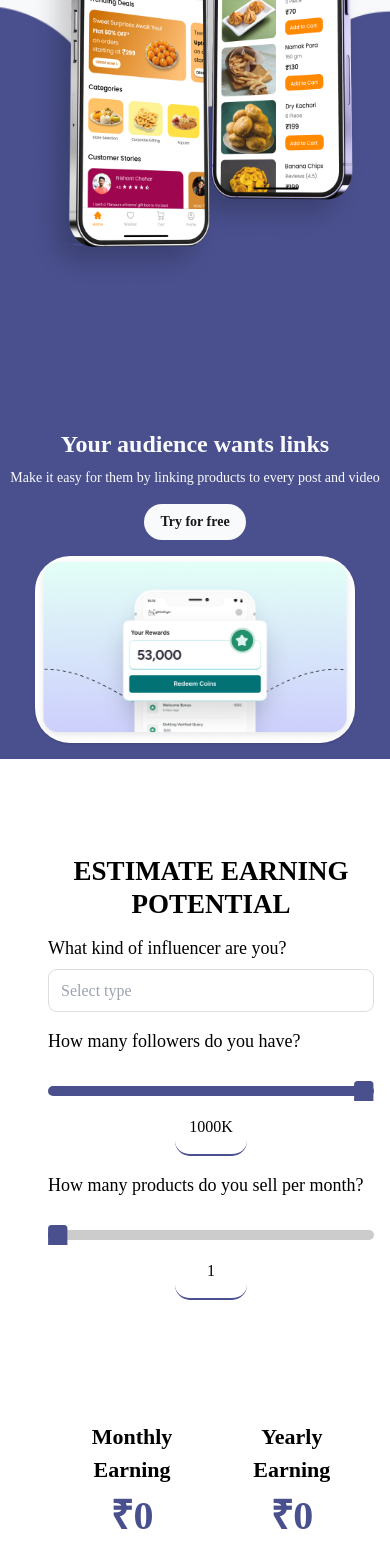
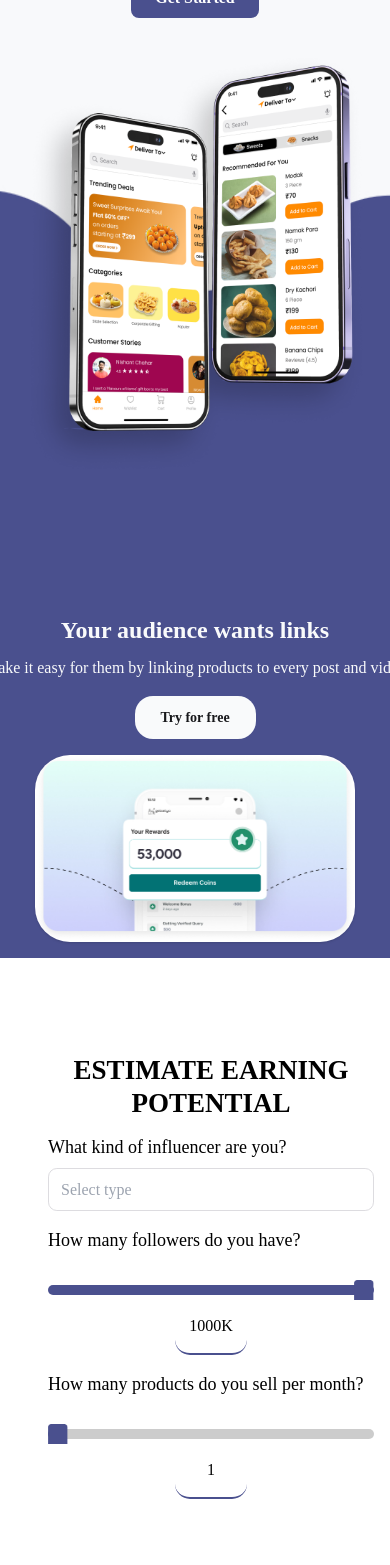
Before and after one commit to AbhiiiDev/Createnary-client, a React (Vite) app: page / in a window 390 px wide. Shown: the part 432-1997 px from the top of the page. Built offline with nearby package versions, Linux system fonts and the light colour scheme; no server answers.

Commit message:
responsiveness improved

```diff
--- a/src/components/Footer.jsx
+++ b/src/components/Footer.jsx
@@ -1,5 +1,5 @@
 import React from 'react'
-import logo from '../../public/assets/Createnary.png'
+import logo from '/assets/Createnary.png'
 import { CiLocationOn } from "react-icons/ci";
 import { FiPhone } from "react-icons/fi";
 
--- a/src/components/Navbar.jsx
+++ b/src/components/Navbar.jsx
@@ -8,7 +8,7 @@ const Navbar = () => {
   const [isMenuOpen, setIsMenuOpen] = useState(false);
 
   return (
-    <nav className="flex items-center justify-between bg-white bg-opacity-30 backdrop-filter backdrop-blur-lg px-4 py-2 shadow-lg rounded-[35px] h-[90px]">
+    <nav className="flex items-center justify-between bg-white bg-opacity-30 backdrop-filter backdrop-blur-lg px-4 py-2 shadow-lg rounded-[35px] h-[90px] w-[300px] sm:w-auto">
       <div className="flex items-center space-x-4">
 <span className="text-2xl font-bold"> <Link to='/'> Createnary</Link></span>
       </div>
@@ -24,7 +24,7 @@ const Navbar = () => {
           className="w-full md:w-[290px] px-4 py-2 bg-gray-200 bg-opacity-50 rounded-[25px] focus:outline-none focus:ring-2 focus:ring-purple-600"
         />
       </div>
-      <div className="hidden md:flex items-center space-x-4">
+      <div className="hidden lg:flex items-center space-x-4">
         <button className="flex items-center space-x-2">
           <FiShoppingCart className="text-xl" />
           <span className="hidden md:inline">Cart</span>
--- a/src/pages/MainPage.jsx
+++ b/src/pages/MainPage.jsx
@@ -9,7 +9,6 @@ export default function MainPage() {
   return (
     <>
     <div className='overflow-hidden'>
-
     <Main/>
     <Link/>
     <Earning/>
--- a/src/pages/SecondPage.jsx
+++ b/src/pages/SecondPage.jsx
@@ -5,8 +5,8 @@ import Navbar from '../components/Navbar';
 
 const SecondPage = () => {
   return (
-    <div className='relative'>
-      <div className='fixed z-30 inset-0'>
+    <div className='relative overflow-hidden'>
+      <div className='fixed z-30 top-3 mx-auto md:left-40 md:right-40 left-[30px] '>
       <Navbar/>
       </div>
         <div className='ml-[8px]  flex flex-col md:flex-row justify-between md:mt-36 md:px-[180px]'>
--- a/src/sections/Earning.jsx
+++ b/src/sections/Earning.jsx
@@ -115,15 +115,15 @@ const base_url=import.meta.env.VITE_BASE_URL;
               </div>
             </div>
             <div className="w-full max-w-[174px] h-auto  flex flex-row justify-center items-center md:flex-col gap-[81px] mx-auto md:mx-0">
-              <div className="w-full text-center font-bold text-[22px]">
+              <div className="w-full text-center font-bold text-[18px] md:text-[22px]">
                 Monthly Earning
-                <div className="font-bold text-[#4A508E] text-[40px]">
+                <div className="font-bold text-[#4A508E] text-[24px] md:text-[40px]">
                   ₹{monthly.toLocaleString("en-IN")}
                 </div>
               </div>
-              <div className="w-full text-center font-bold text-[22px]">
+              <div className="w-full text-center font-bold text-[18px] md:text-[22px]">
                 Yearly Earning
-                <div className="font-bold text-[#4A508E] text-[40px]">
+                <div className="font-bold text-[#4A508E] text-[24px] md:text-[40px]">
                   ₹{(monthly * 12).toLocaleString("en-IN")}
                 </div>
               </div>
--- a/src/sections/Link.jsx
+++ b/src/sections/Link.jsx
@@ -44,10 +44,10 @@ const Link = () => {
     <div className="flex-grow flex-shrink-0 flex flex-col justify-center items-center gap-4 md:gap-[50px]">
         <div className="flex flex-col justify-center items-center gap-4 md:gap-[50px] w-full md:h-[540px]">
             <div className="flex flex-col justify-start items-center gap-2 md:gap-[15px] text-center">
-                <div className="text-gray-50 text-2xl md:text-[40px] font-bold font-['Urbanist']">Your audience wants links</div>
-                <div className="text-gray-50 text-sm md:text-lg font-medium font-['Urbanist']">Make it easy for them by linking products to every post and video</div>
+                <div className="text-gray-50 text-[24px] md:text-[40px] font-bold font-['Urbanist']">Your audience wants links</div>
+                <div className="text-gray-50 text-[16px] md:text-lg font-medium font-['Urbanist']">Make it easy for them by linking products to every post and video</div>
             </div>
-            <div className="md:hidden px-4 py-2 md:px-6 md:py-4 bg-gray-50 rounded-[18px] flex justify-center items-center">
+            <div className="md:hidden w-[121px] h-[43px] px-4 py-2 md:px-6 md:py-4 bg-gray-50 rounded-[18px] flex justify-center items-center">
             <div className="text-zinc-900 text-sm md:text-lg font-semibold font-['Urbanist']">Try for free</div>
         </div>
             <img className="w-[320px] md:w-[720px] h-auto md:h-[405px] rounded-[35px] shadow" src="/assets/Link.png" alt="Sample" />
--- a/src/sections/Main.jsx
+++ b/src/sections/Main.jsx
@@ -5,7 +5,7 @@ import BackgroundImage from '/assets/Background.png'
 import MobileBackground from '/assets/MobileBackground.jpg'
 
 const Main = () => {
-  const navigate=useNavigate();
+
 
 
 
@@ -20,10 +20,10 @@ const Main = () => {
             <img src={MobileBackground} alt="Background" className="w-full h-full object-cover" />
           </div>
           <div className="relative z-10">
-            <div className="fixed z-30 top-3 mx-auto md:left-40 md:right-40">
+            <div className="fixed z-30 top-3 mx-auto sm:left-40 sm:right-40 left-[30px] ">
             <Navbar />
             </div>
-            <div className="flex flex-col md:flex-row items-center justify-center min-h-screen px-4 md:px-16 lg:px-32">
+            <div className="mt-[184px] md:mt-0 flex flex-col md:flex-row items-center justify-center min-h-screen px-4 md:px-16 lg:px-32">
               <div className="text-center md:text-left md:w-1/2 space-y-4">
                 <h1 className="text-3xl md:text-5xl font-bold">
                   Welcome To India's First
@@ -33,10 +33,11 @@ const Main = () => {
                 <p className="text-gray-700 hidden md:block">
                   Empower your creativity with Createnary. Showcase, sell, and connect with a global audience effortlessly, turn your products into profits.
                 </p>
-
-                <button onClick={navigate('/secondPage')}  className="mt-4 px-6 py-2 bg-[#4A508E] text-white font-semibold rounded-lg">
+    <Link to='/secondPage'>
+                <button  className="mt-4 px-6 py-2 bg-[#4A508E] text-white font-semibold rounded-lg">
                   Get Started
                 </button>
+    </Link>
               </div>
               <div className="mt-8 md:mt-4 md:w-1/2 flex justify-center">
                 <img src="/assets/Mobile.png" alt="Mobile App" className="w-[100%] h-[100%]" />
```
